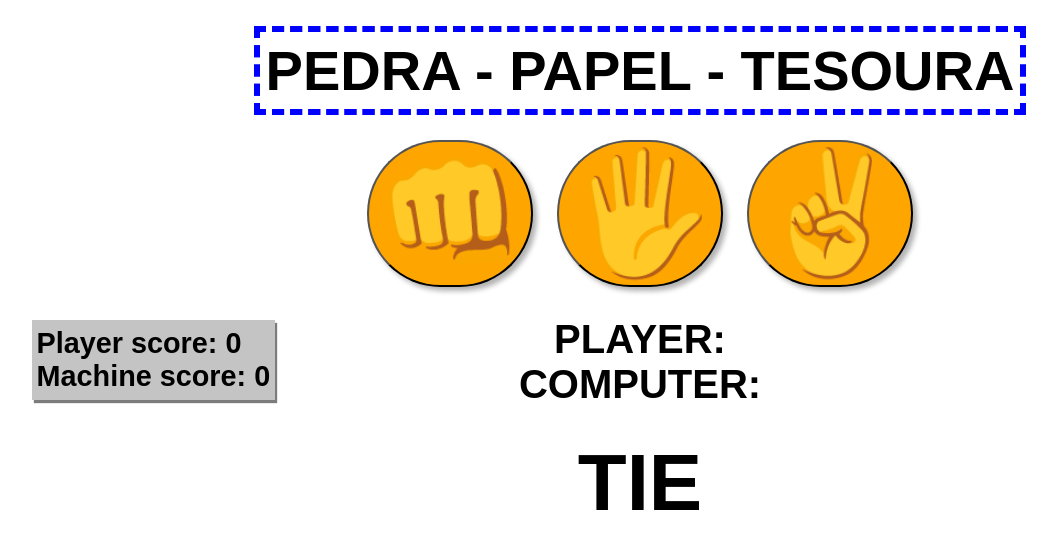
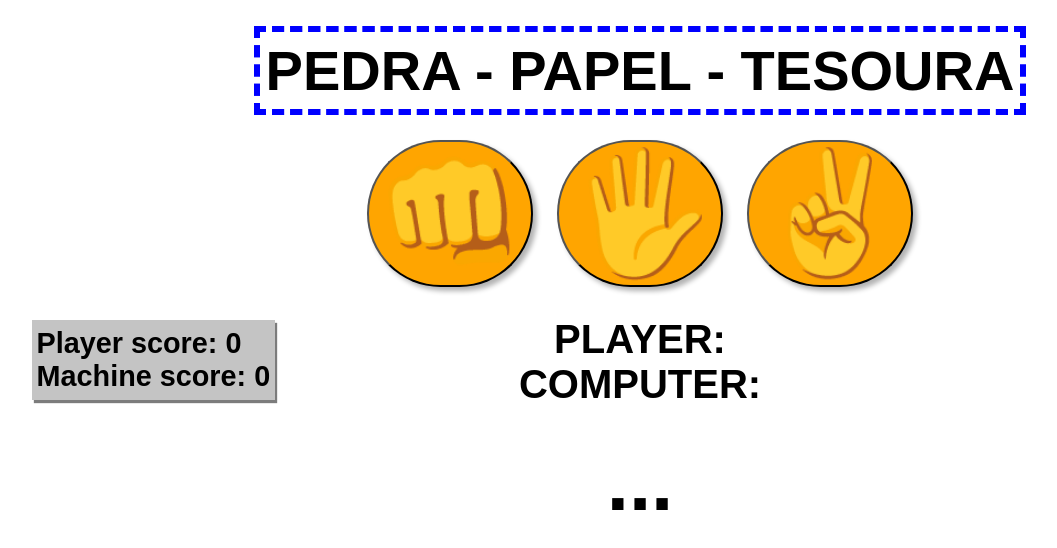
Before and after one commit to luizcarvalhosilva/rock-paper-scissor, a plain HTML site: page index.html in a window 1280 px wide. Shown: the whole page, without its empty margins (0-1057 px from the left). Drawn offline with Linux system fonts and the light colour scheme.

Commit message:
Update index.html

```diff
--- a/index.html
+++ b/index.html
@@ -16,7 +16,7 @@
 
     <div id="playerChoice">PLAYER: </div>
     <div id="machineChoice">COMPUTER: </div>
-    <div id="gameResult"> TIE </div>
+    <div id="gameResult"> ... </div>
 
     <div class="showScore">
         <div class="inside">
```
